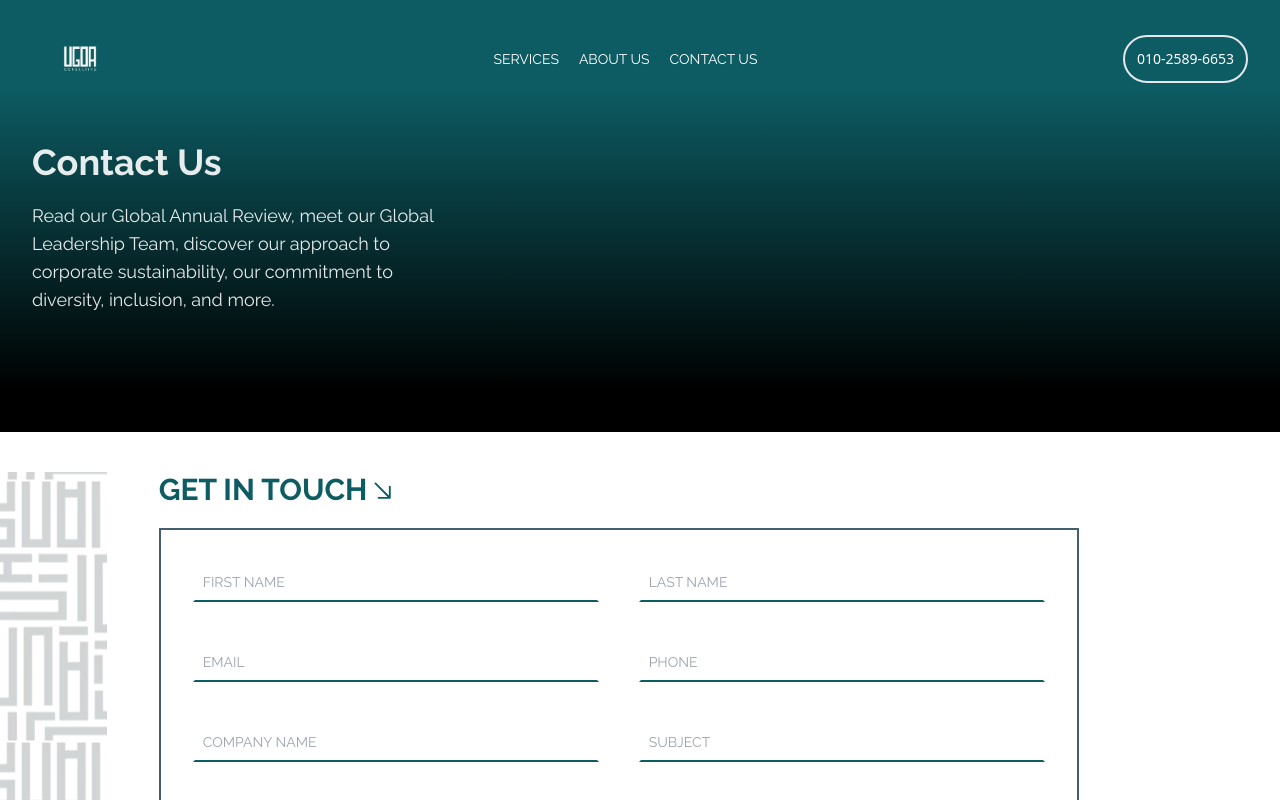
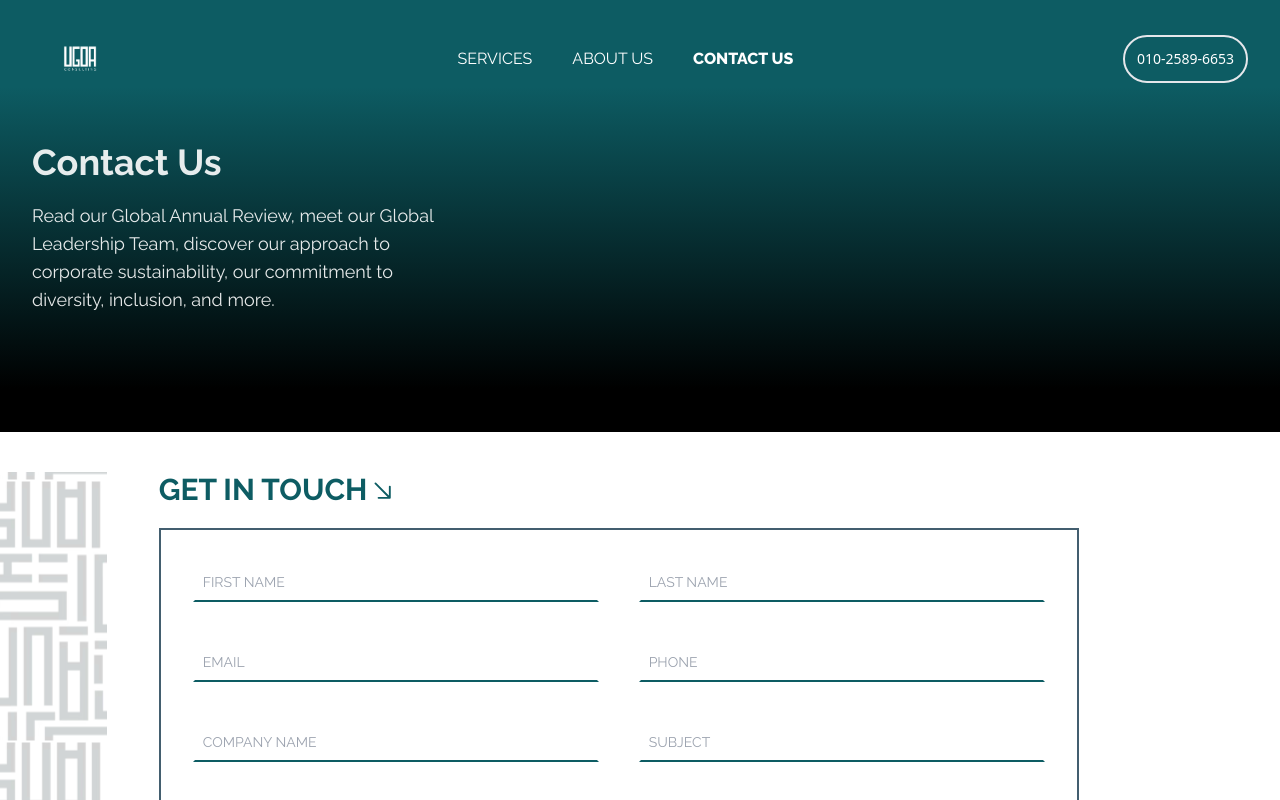
Before and after one commit to Abdelrahmanamrxi/ugoa, a React (Vite) app: page /contact in a window 1280 px wide. Shown: the top 800 px of the page. Built offline with nearby package versions, Linux system fonts and the light colour scheme; a web font is replaced by a local one.

Commit message:
Updated CU

```diff
--- a/src/components/Contact.jsx
+++ b/src/components/Contact.jsx
@@ -2,7 +2,7 @@ import {useState,useRef} from 'react'
 import Background from '../assets/background.png'
 import { GoArrowDownRight } from "react-icons/go";
 import location_data from '../data/location';
-import {motion} from "motion/react"
+import {easeInOut, motion} from "motion/react"
 import { MdOutlineEmail } from "react-icons/md";
 import { MdArrowUpward,MdOutlineErrorOutline } from "react-icons/md";
 import { FaPhoneAlt } from "react-icons/fa";
@@ -180,7 +180,11 @@ const Contact = () => {
     if(data.id===current){
 
         return(
-            <div key={current} className='w-full flex flex-col justify-center md:flex-row gap-5'>
+            <motion.div
+            initial={{opacity:0}}
+            animate={{opacity:1}}
+            transition={{duration:1,ease:easeInOut}}
+            key={current} className='w-full flex flex-col justify-center md:flex-row gap-5'>
                 <div className='flex font-raleway flex-col gap-2 rounded-md shadow-md border-2 p-8 w-full md:w-1/4'>
                     <h5><MdOutlinePhone className="text-dark_green" size={30}/></h5>
                     <h6 className="text-dark_navy font-semibold">Phone</h6>
@@ -196,7 +200,7 @@ const Contact = () => {
                     <h6 className="text-white font-semibold">Address</h6>
                     <p className='text-white text-xs sm:text-sm md:text-md lg:text-md xl:text-md'>{data.location}</p>
                 </div>
-            </div>
+            </motion.div>
 
         )
     }
--- a/src/components/Navbar.jsx
+++ b/src/components/Navbar.jsx
@@ -4,9 +4,11 @@ import Logo from '../assets/Horizontal_White_Comp.png'
 import { MdClose } from "react-icons/md";
 import {motion} from "motion/react"
 import MenuLogo from "../assets/Vertical_White_Comp_2.png"
+import { Link } from "react-router-dom";
 
 
-const Navbar = () => {
+const Navbar = ({loc}) => {
+
   const[Menu,set_Menu]=useState(false)
   return (
    <nav className='flex relative md:p-8 p-3 items-center justify-between'>
@@ -21,19 +23,18 @@ const Navbar = () => {
        className={`fixed top-0 right-0 transform w-2/3 h-full bg-primary  z-50 flex  flex-col transition-transform ease-in-out duration-800
       `}>
         <MdClose onClick={()=>{set_Menu(false)}} className='cursor-pointer  m-5 ' size={30}/>
-        <ul className="text-xl font-raleway flex flex-col gap-6 w-full items-end text-right">
-  <li className="hover:bg-secondary w-full">
-    <div className="py-2 px-4">Home</div>
-  </li>
-  <li className="hover:bg-secondary w-full">
-    <div className="py-2 px-4">About Us</div>
-  </li>
-  <li className="hover:bg-secondary w-full">
-    <div className="py-2 px-4">Services</div>
-  </li>
-  <li className="hover:bg-secondary w-full">
-    <div className="py-2 px-4">Contact Us</div>
-  </li>
+        <ul className="text-xl font-raleway flex flex-col gap-6  w-full items-end text-right">
+
+    <Link to="/" className={`${loc==="/"?"bg-secondary":""}hover:bg-secondary w-full transition-all duration-200 py-2 px-4`}>Home</Link>
+
+    <Link to="/about" className={`${loc==="/about"?"bg-secondary":""}hover:bg-secondary  transition-all duration-200 w-full py-2 px-4`}>About Us</Link>
+
+
+    <Link to="/services" className={`${loc==="/services"?"bg-secondary":""}hover:bg-secondary transition-all duration-200 w-full py-2 px-4`}>Services</Link>
+
+
+    <Link to="/contact" className={`${loc==="/contact"?"bg-secondary":''} hover:bg-secondary transition-all duration-200 w-full py-2 px-4`}>Contact Us</Link>
+
 </ul>
 
 <div className="absolute bottom-0">
@@ -43,10 +44,10 @@ const Navbar = () => {
 
       </motion.div>
     )}
-    <ul className='uppercase hidden  md:flex justify-around md:gap-5 gap-3 text-xs md:text-sm font-raleway items-center'>
-      <li>Services</li>
-      <li>About Us</li>
-      <li>Contact Us</li>
+    <ul className='uppercase hidden  md:flex justify-around md:gap-10 gap-5 text-md font-raleway items-center'>
+      <Link to ="/services" className={` ${loc==="/services"?"font-extrabold":''}hover:font-bold transition-all duration-200 `}>Services</Link>
+      <Link to="/about" className={`${loc==="/about"?"font-extrabold ":''}hover:font-bold transition-all duration-200`}>About Us</Link>
+      <Link to="/contact" className={` ${loc==="/contact"?"font-extrabold":""} hover:font-bold transition-all duration-200`}>Contact Us</Link>
     </ul>
     <div className='hidden md:flex'>
     <p className='border-2 p-3 text-sm rounded-full'>010-2589-6653</p>
--- a/src/layout/Header.jsx
+++ b/src/layout/Header.jsx
@@ -39,7 +39,7 @@ const Header = () => {
   }
   return (
    <div className={`${backgroundCheck()} text-white md:h-[62vh] lg:h-[54vh] h-[45vh] `}>
-    <Navbar/>
+    <Navbar loc={location.pathname}/>
     {renderContent()}
     </div>
   )
--- a/src/utility/ContactFunc.jsx
+++ b/src/utility/ContactFunc.jsx
@@ -3,7 +3,6 @@ export function Map(current){
         return (
             <div className='flex justify-center'>
             <iframe
-
             src="https://www.google.com/maps/embed?pb=!1m18!1m12!1m3!1d3455.027516350922!2d30.97131412465651!3d30.007366274942292!2m3!1f0!2f0!3f0!3m2!1i1024!2i768!4f13.1!3m3!1m2!1s0x145857790c1a2299%3A0x6ea7212c0a01379e!2z2YXZiNmEINmD2KfYstin2YYg2KjZhNin2LLYpyBrYXphbiBQbGF6YSBNYWxs!5e0!3m2!1sar!2seg!4v1742008042270!5m2!1sar!2seg"
             width="600"
             height="450"
```
